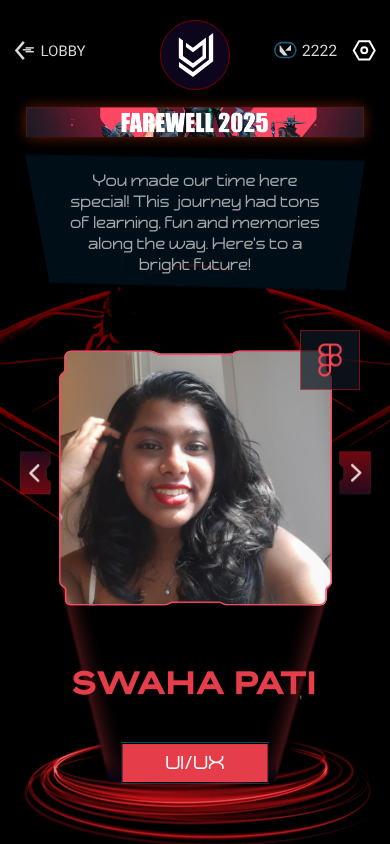
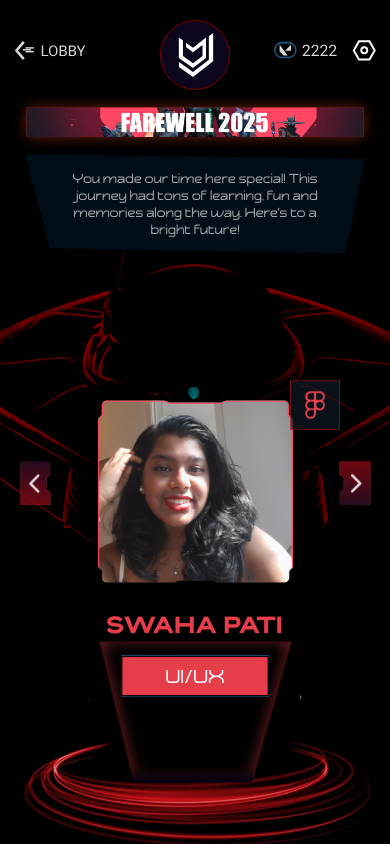
Before and after one commit to pranjalgupta4/dvm-farewell-25, a React (Vite) app: page / in a window 390 px wide. Built offline with nearby package versions, Linux system fonts and the light colour scheme.

Commit message:
bug fixes

```diff
--- a/components/MobileView/MobileView.jsx
+++ b/components/MobileView/MobileView.jsx
@@ -328,7 +328,11 @@ export default function MobileView() {
     <div className={styles.container}>
       <div className={styles.carousel}>
         <div className={styles.framedPic} ref={membersRef}>
-          <img src={allMembers[memberIndx].pic} alt="membersPic" />
+          <img
+            src={allMembers[memberIndx].pic}
+            className={styles.memberpics}
+            alt="membersPic"
+          />
           <img src={frame2} alt="frame2" />
         </div>
         <div className={styles.subPlate}>
--- a/components/MobileView/MobileView.module.scss
+++ b/components/MobileView/MobileView.module.scss
@@ -35,6 +35,10 @@
     gap: 1.5rem;
   }
 
+  @media (max-width: 400px) {
+    gap: 1rem;
+  }
+
   .carousel {
     width: 100%;
     height: fit-content;
@@ -46,9 +50,13 @@
     @media (min-width: 550px) {
       gap: 1rem;
     }
+    @media (max-width: 400px) {
+      gap: 1rem;
+    }
 
     .framedPic {
       width: 70%;
+      aspect-ratio: 1 / 1;
       display: grid;
       grid-template-columns: 1;
       grid-template-rows: 1;
@@ -57,33 +65,40 @@
       @media (min-width: 600px) {
         width: 50%;
       }
-
-      // &::before {
-      //   content: "";
-      //   position: absolute;
-      //   inset: 0;
-      //   width: 90%;
-      //   height: 90%;
-      //   box-shadow: 0px 0px 35px 15px #5d182d;
-      //   pointer-events: none;
-      //   transform: translate(5%, 5%);
-      // }
+      @media (max-width: 400px) {
+        width: 50%;
+      }
 
       img {
         grid-row: 1;
         grid-column: 1;
         width: 100%;
+        height: 100%;
+
         -webkit-mask-image: url("/public/verticals/frame.svg");
         -webkit-mask-size: contain;
         mask-image: url("/public/verticals/frame.svg");
         mask-size: contain;
         mask-repeat: no-repeat;
       }
+      .memberpics {
+        object-position: center;
+        object-fit: cover;
+        width: 100%;
+        height: 100%;
+      }
     }
     .namePlate {
       color: #e63d4b;
       font-size: 1.8rem;
       font-family: Bristone;
+
+      @media (min-width: 550px) {
+        font-size: 1.5rem;
+      }
+      @media (max-width: 400px) {
+        font-size: 1.3rem;
+      }
     }
 
     .arrow {
@@ -124,6 +139,15 @@
         height: 60px;
       }
     }
+
+    @media (max-width: 400px) {
+      .verticalLogo {
+        top: -20px;
+        right: 50px;
+        width: 50px;
+        height: 50px;
+      }
+    }
   }
 
   .verticals {
@@ -151,6 +175,9 @@
     z-index: -10;
     transform: translateZ(-200px);
     z-index: -1;
+    @media (max-width: 400px) {
+      width: 50%;
+    }
   }
 
   .base {
--- a/components/Page/page.module.scss
+++ b/components/Page/page.module.scss
@@ -199,6 +199,14 @@
       }
     }
 
+    @media (max-width: 400px) {
+      .gratitude {
+        p {
+          font-size: 14px;
+        }
+      }
+    }
+
     .accessories {
       width: 20.2%;
       margin: 1rem;
```
Also changed, not shown: public/verticals/video.png.
